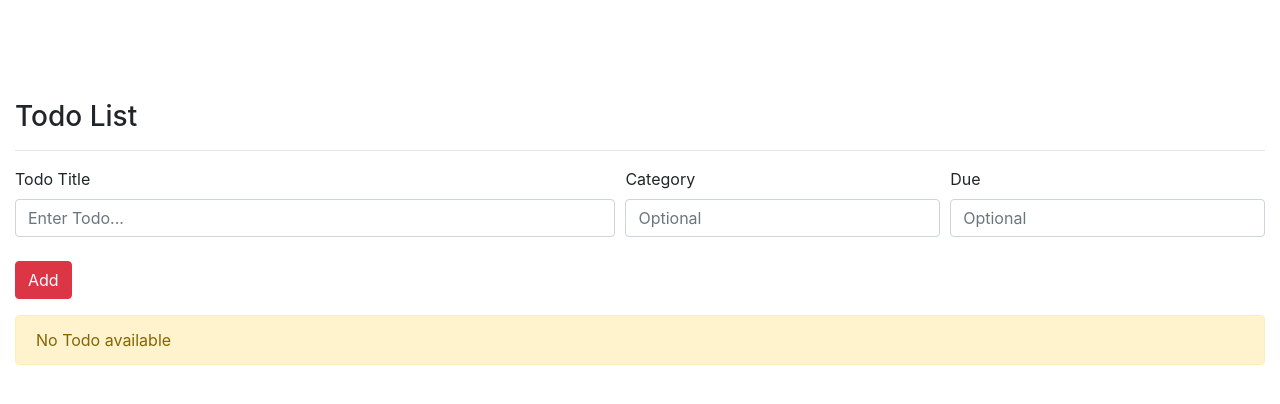
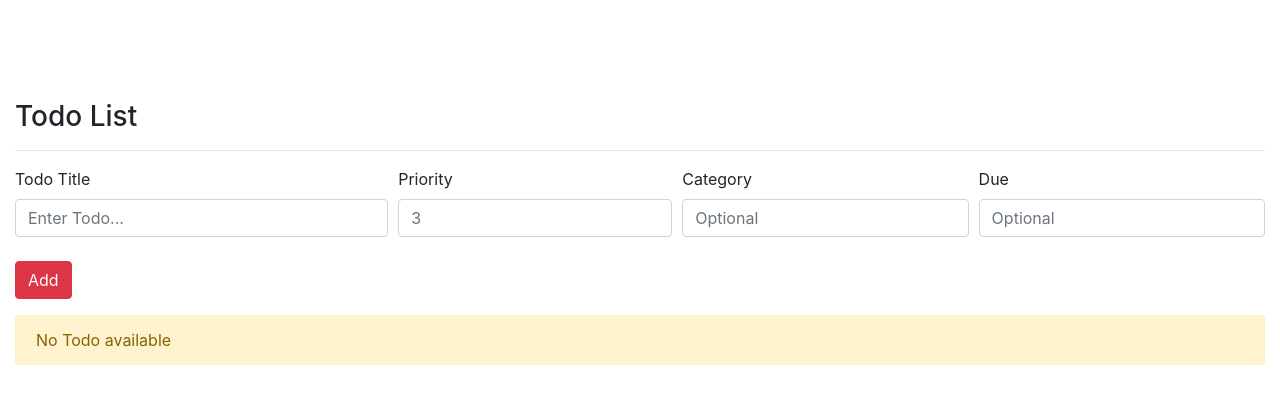
Before and after one commit to Paul-f1994/Todo-List-App, a Flask app: page / in a window 1280 px wide. Shown: the top 404 px of the page. Run offline with Flask 2, Linux system fonts and the light colour scheme; data that the repository does not hold is empty; some libraries are stand-ins or nearby versions.

Commit message:
Add priority for items

```diff
--- a/main.py
+++ b/main.py
@@ -15,6 +15,7 @@ class TodoList(ndb.Model):
     complete = ndb.BooleanProperty()
     due = ndb.StringProperty()
     category = ndb.StringProperty()
+    priority = ndb.IntegerProperty()
 
 @app.route("/")
 def index():
@@ -25,6 +26,7 @@ def index():
             if todo.category not in todo_lists:
                 todo_lists[todo.category] = []
             todo_lists[todo.category].append(todo)
+            todo_lists[todo.category].sort(key=lambda x: x.priority, reverse=False)
         return render_template("index.html", todo_lists=todo_lists, colors=colors)
 
 
@@ -41,12 +43,13 @@ def add():
     title = request.form.get("title")
     due = request.form.get("due")
     category = request.form.get("category")
+    priority = int(request.form.get("priority") if request.form.get("priority").isnumeric() else 3)
     with client.context():
         todo = TodoList.query().order(-TodoList.id).get()
         if todo != None:
-            new_todo = TodoList(id = todo.id + 1, title = title, complete = False, due = due, category = category)
+            new_todo = TodoList(id = todo.id + 1, title = title, complete = False, due = due, category = category, priority = priority)
         else:
-            new_todo = TodoList(id = 0, title = title, complete = False, due = due, category = category)
+            new_todo = TodoList(id = 0, title = title, complete = False, due = due, category = category, priority = priority)
         new_todo.put()
     return redirect(url_for("index"))
 
@@ -61,19 +64,19 @@ def complete(todo_id):
     return redirect(url_for("index"))
 
 
-@app.route("/updateTitleAndDueAndCategory/<string:todo_id>", methods=["POST"])
+@app.route("/updateAll/<string:todo_id>", methods=["POST"])
 def updateDueAndCategory(todo_id):
     todo_id =  int(todo_id)
     title = request.form.get("updateTitle")
     due = request.form.get("updateDue")
     category = request.form.get("updateCategory")
-    print(due)
-    print(category)
+    priority = int(request.form.get("updatePriority") if request.form.get("updatePriority").isnumeric() else 3)
     with client.context():
         todo = TodoList.query().filter(TodoList.id == todo_id).get()
         todo.title = title
         todo.due = due
         todo.category = category
+        todo.priority = priority
         todo.put()
     return redirect(url_for("index"))
 
--- a/templates/index.html
+++ b/templates/index.html
@@ -47,6 +47,11 @@
                         <label for="title">Todo Title</label>
                         <input type="text" class="form-control" id="title" name="title" placeholder="Enter Todo..."><br>
                     </div>
+                    <div class="priority">
+                        <label for="priority">Priority</label>
+                        <input type="number" min="0" class="form-control" id="priority" name="priority"
+                            placeholder="3"><br>
+                    </div>
                     <div class="category">
                         <label for="category">Category</label>
                         <input type="text" class="form-control" id="category" name="category"
@@ -68,6 +73,7 @@
         <table class="table">
             <thead>
                 <tr>
+                    <th scope="col">Priority</th>
                     <th scope="col">Title</th>
                     <th scope="col">Status</th>
                     <th scope="col">Update</th>
@@ -84,7 +90,10 @@
                 <tbody>
                     {% for todo in todo_list %}
                         <tr style="background-color: {{bg_color}}">
-                            <form action="/updateTitleAndDueAndCategory/{{ todo.id }}" method="post">
+                            <form action="/updateAll/{{ todo.id }}" method="post">
+                                <td width="5%">
+                                    <input type="number" min="0" class="form-control" id="updatePriority" name="updatePriority" value="{{ todo.priority }}">
+                                </td>
                                 <td width="60%">
                                     <input type="text" class="form-control" id="updateTitle" name="updateTitle" value="{{ todo.title }}">
                                 </td>
```
